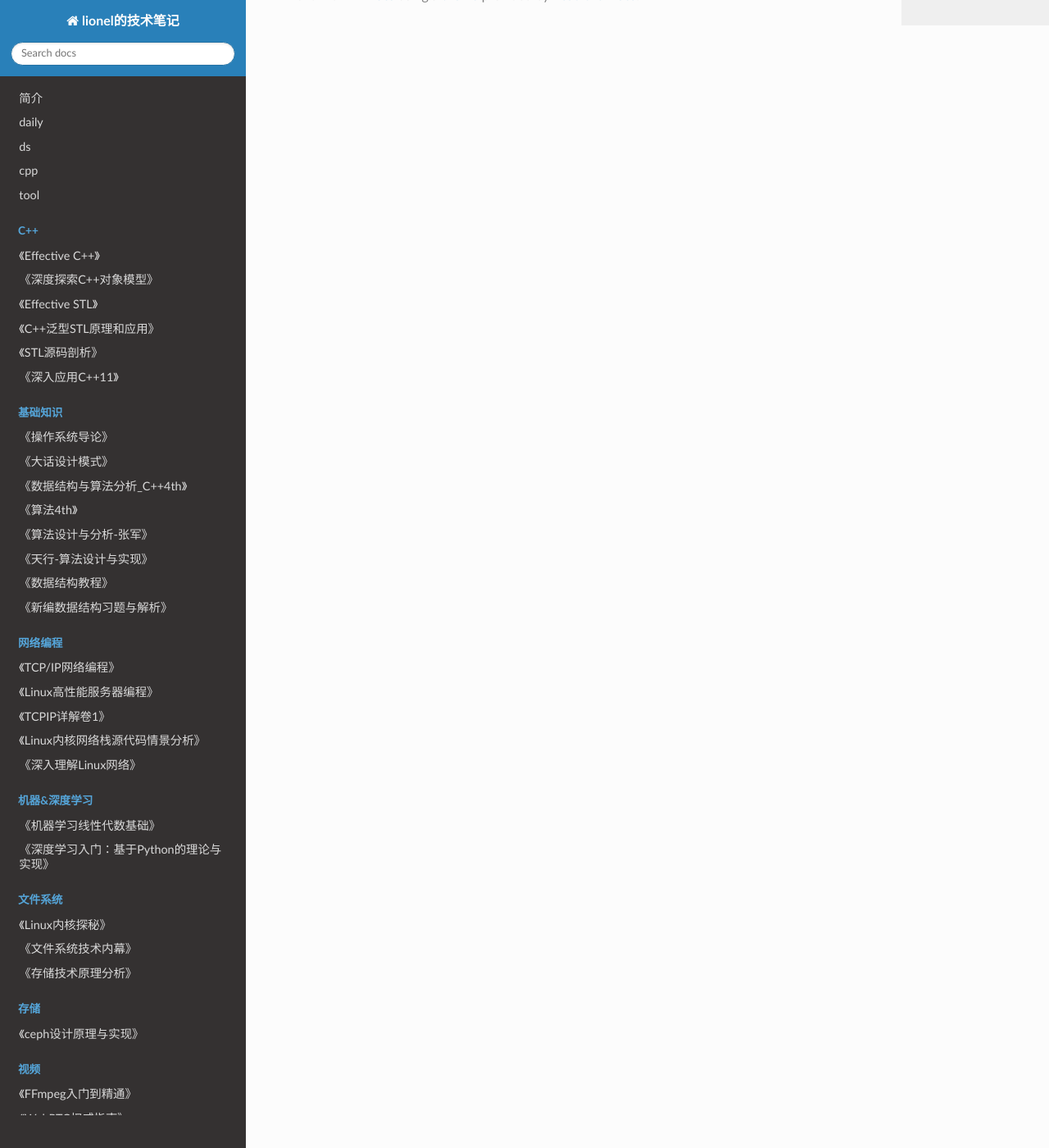
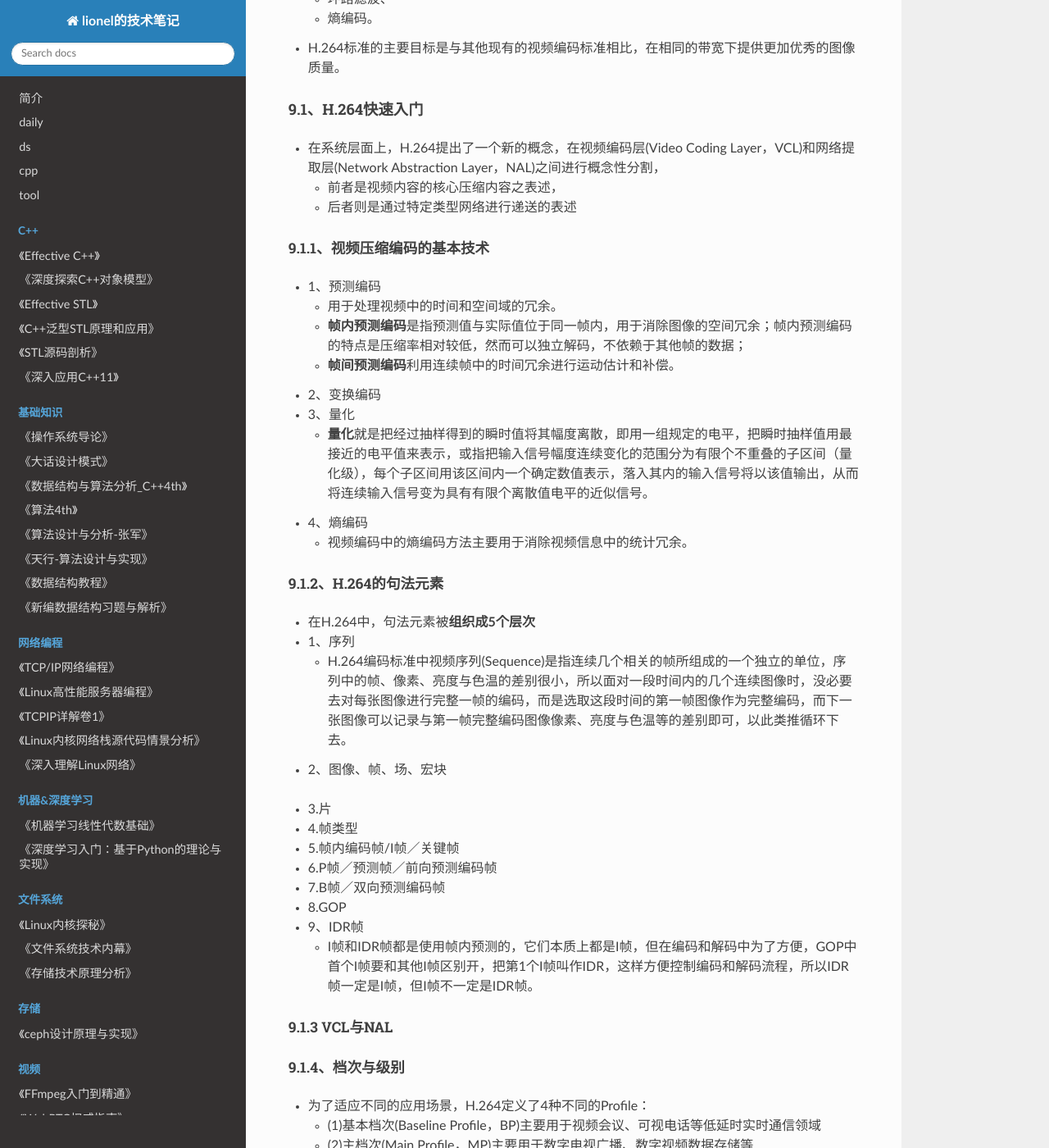
Before and after one commit to wolflion/booknotes, an MkDocs documentation site: the page built from docs/14video/FFmpeg入门详解-音视频原理及应用.md, in a window 1280 px wide and 1400 px high, scrolled down 10735 px. Shown: the whole window at 82% size. Built offline with MkDocs 1.6.1, drawn with Linux system fonts in a browser that asks for light colours; nearby versions of some CDN libraries; some of the changed text lies outside the part shown.

Commit message:
Update FFmpeg入门详解-音视频原理及应用.md

```diff
--- a/docs/14video/FFmpeg入门详解-音视频原理及应用.md
+++ b/docs/14video/FFmpeg入门详解-音视频原理及应用.md
@@ -412,6 +412,98 @@ chap1、
 
 ### chap9、H.264编解码基础
 
++ ITU-T以H.26x系列为名称命名的视频编解码技术标准之一
++ H.264是在MPEG-4技术的基础之上建立起来的，其编解码流程主要包括**5部分**：
+  + 帧间和帧内预测、
+  + 变换和反变换、
+  + 量化和反量化、
+  + 环路滤波、
+  + 熵编码。
++ H.264标准的主要目标是与其他现有的视频编码标准相比，在相同的带宽下提供更加优秀的图像质量。
+
+#### 9.1、H.264快速入门
+
++ 在系统层面上，H.264提出了一个新的概念，在视频编码层(Video Coding Layer，VCL)和网络提取层(Network Abstraction Layer，NAL)之间进行概念性分割，
+  + 前者是视频内容的核心压缩内容之表述，
+  + 后者则是通过特定类型网络进行递送的表述
+
+##### 9.1.1、视频压缩编码的基本技术
+
++ 1、预测编码
+  + 用于处理视频中的时间和空间域的冗余。
+  + **帧内预测编码**是指预测值与实际值位于同一帧内，用于消除图像的空间冗余；帧内预测编码的特点是压缩率相对较低，然而可以独立解码，不依赖于其他帧的数据；
+  + **帧间预测编码**利用连续帧中的时间冗余进行运动估计和补偿。
++ 2、变换编码
++ 3、量化
+  + **量化**就是把经过抽样得到的瞬时值将其幅度离散，即用一组规定的电平，把瞬时抽样值用最接近的电平值来表示，或指把输入信号幅度连续变化的范围分为有限个不重叠的子区间（量化级），每个子区间用该区间内一个确定数值表示，落入其内的输入信号将以该值输出，从而将连续输入信号变为具有有限个离散值电平的近似信号。
++ 4、熵编码
+  + 视频编码中的熵编码方法主要用于消除视频信息中的统计冗余。
+
+##### 9.1.2、H.264的句法元素
+
++ 在H.264中，句法元素被**组织成5个层次**
++ 1、序列
+  + H.264编码标准中视频序列(Sequence)是指连续几个相关的帧所组成的一个独立的单位，序列中的帧、像素、亮度与色温的差别很小，所以面对一段时间内的几个连续图像时，没必要去对每张图像进行完整一帧的编码，而是选取这段时间的第一帧图像作为完整编码，而下一张图像可以记录与第一帧完整编码图像像素、亮度与色温等的差别即可，以此类推循环下去。
++ 2、图像、帧、场、宏块
+
++ 3.片
++ 4.帧类型
++ 5.帧内编码帧/I帧／关键帧
++ 6.P帧／预测帧／前向预测编码帧
++ 7.B帧／双向预测编码帧
++ 8.GOP
++ 9、IDR帧
+  + I帧和IDR帧都是使用帧内预测的，它们本质上都是I帧，但在编码和解码中为了方便，GOP中首个I帧要和其他I帧区别开，把第1个I帧叫作IDR，这样方便控制编码和解码流程，所以IDR帧一定是I帧，但I帧不一定是IDR帧。
+
+##### 9.1.3 VCL与NAL
+
+##### 9.1.4、档次与级别
+
++ 为了适应不同的应用场景，H.264定义了4种不同的Profile：
+  + (1)基本档次(Baseline Profile，BP)主要用于视频会议、可视电话等低延时实时通信领域
+  + (2)主档次(Main Profile，MP)主要用于数字电视广播、数字视频数据存储等
+
+##### 9.1.5、X264与JM
+
+#### 9.2、H.264编解码原理与实现
+
++ 视频编码是为了**将数据进行压缩**，这样在传输的过程中就不会使资源浪费。
++ 帧内预测压缩以解决空域数据冗余问题、帧间预测压缩（运动估计与
+  运动补偿）以解决时域数据冗余问题、整数离散余弦变换可以将空间
+  上的相关性变为频域上无关的数据然后进行量化、熵编码。经过压缩
+  后的帧分为I帧、P帧和B帧。I帧是关键帧，采用帧内压缩技术；P帧是
+  向前参考帧，在压缩时，只参考前面已经处理的帧，采用帧间压缩技
+  术；B帧是双向参考帧，在压缩时，既参考前面的帧，又参考它后面
+  的帧，采用帧间压缩技术。除了I帧、P帧和B帧外，还有图像序列
+  GOP，两个I帧之间是一张图像序列，在一张图像序列中只有一个I
+  帧。
+
+##### 9.2.1、H.264编解码简介
+
+##### 9.2.2、H.264编解码流程
+
+##### 9.2.3、H.264的帧内预测编码
+
++ 压缩编码大概**分成4个步骤**：
+  + 第一步是**分组**，将一系列变换不大的图像归为一个组，也就是一个序列，也可以叫作GOP
+  + 第二步是**定义帧**，将每组的图像帧归分为I帧、P帧和B帧3种类型
+  + 第三步是**预测帧**，以I帧作为基础帧，以I帧预测P帧，再由I帧和P帧预测B帧
+  + 第四步是**数据传输**，最后将I帧数据与预测的差值信息进行存储和传输。
++ H.264采用的核心算法是帧内压缩编码和帧间压缩编码，帧内压缩是生成I帧的算法，帧间压缩是生成B帧和P帧的算法。
++ H.264的帧内预测算法通常可以分为3种情况：
+  + 1、4×4亮度分量预测
+  + 2、16×16亮度分量预测
+  + 3、H.264的I_PCM编码模式
+
+#### 9.2.4、H.264的帧间预测编码
+
++ 1、树状结构分块
++ 2、运动估计准则
++ 3、运动搜索方法
++ 4、树状分级搜索和亚像素估计
+
+#### 9.3、H.264码流结构
+
 ### chap10、AAC编解码基础
 
 ### chap11、H.265编解码基础
```
